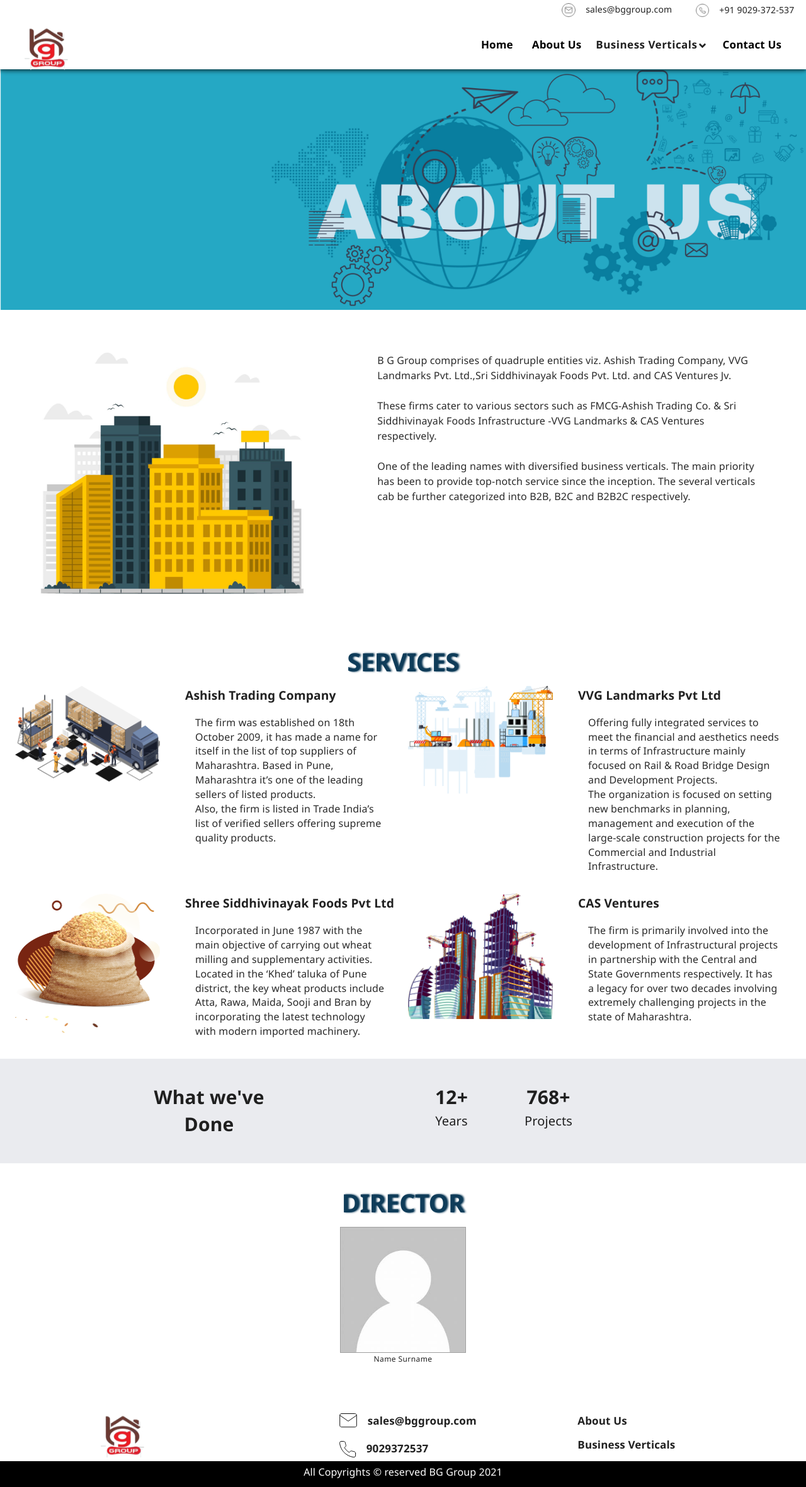
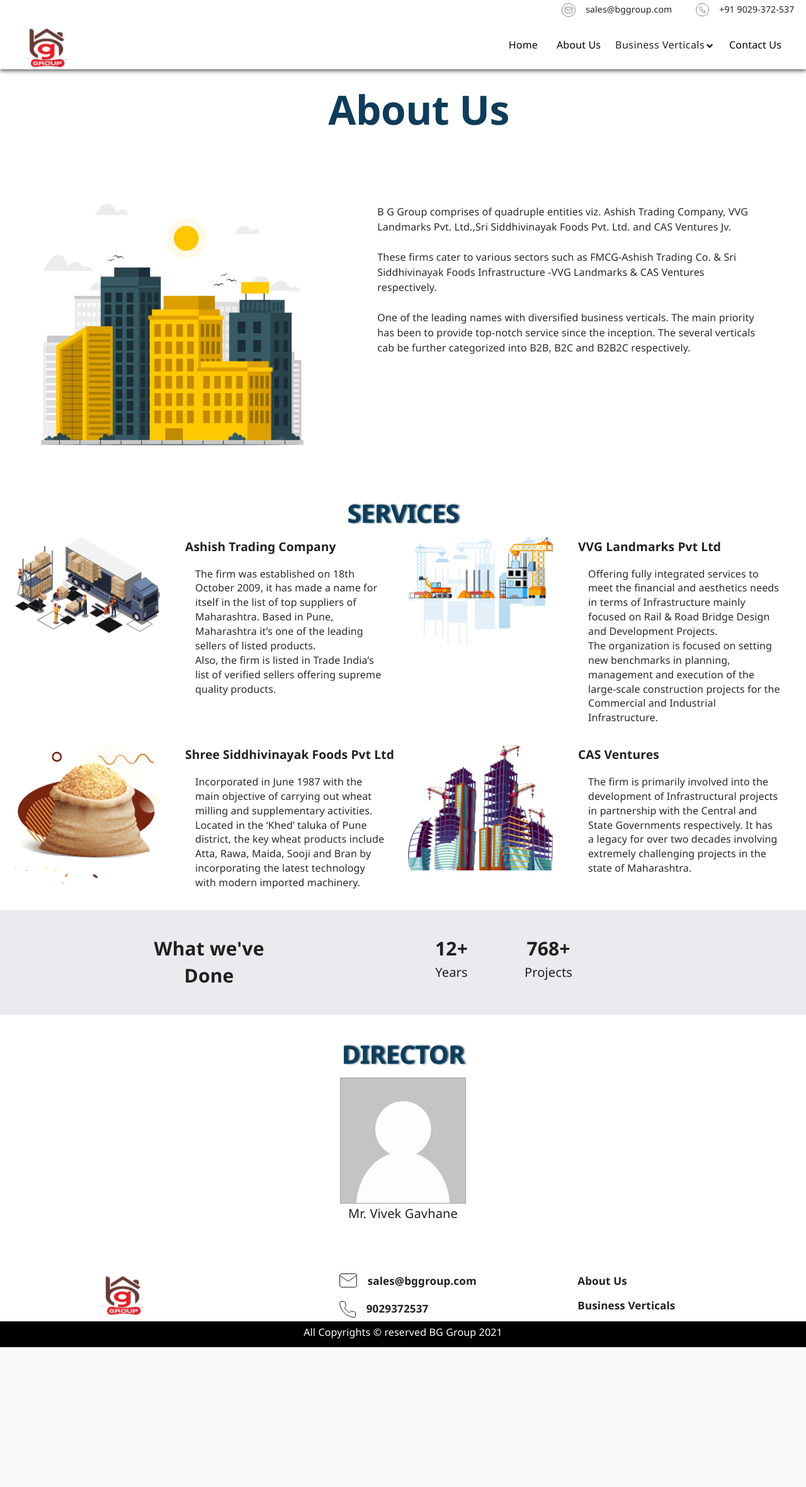
Before and after one commit to gaurighadge10/BGGroup, a Next.js app: page /Aboutus in a window 1280 px wide. Shown: the whole page at 63% size. After the commit the page ends 2139 px from the top, so only its background shows below. Built offline with nearby package versions, Linux system fonts and the light colour scheme.

Commit message:
Styling changes

```diff
--- a/components/Navbar/Dropdown.js
+++ b/components/Navbar/Dropdown.js
@@ -45,7 +45,7 @@
   return (
     <>
       <Box>
-        <Button onClick={handleClick} style={{textTransform: "none",fontWeight:"600",fontSize:"17px"}}>
+        <Button onClick={handleClick} style={{textTransform: "none",fontSize:"16px"}}>
           Business Verticals<FaAngleDown className={classes.dropdownIcon} />
         </Button>
 
@@ -56,6 +56,7 @@
         open={open}
         onClose={handleClose}
         onClick={handleClose}
+        className={classes.menuListContainer}
         // transformOrigin={{ horizontal: 'right', vertical: 'top' }}
         // anchorOrigin={{ horizontal: 'right', vertical: 'bottom' }}
       >
@@ -71,7 +72,6 @@
                 {menu.title}
               </Link>
             </MenuItem>
-          <Divider />
         <br />
       </div>
       ))}
--- a/components/Navbar/NavbarStyle.js
+++ b/components/Navbar/NavbarStyle.js
@@ -13,6 +13,14 @@
   },
   mainbar: {
     flexGrow: 1,
+  },
+  menuListContainer:{
+    '& ul':{
+      padding: '0 !important',
+      '& div':{
+        borderBottom: '1px solid grey'
+      }
+    }
   },
   sectionDesktop: {
     display: 'none',
@@ -49,10 +57,12 @@
     '& ul': {
       listStyle: 'none',
       '& li': {
+        fontSize:'16px !important',
         margin: '10px 0px',
       },
     },
   },
 
+
 }));
 export default useStyles;
--- a/pages/Aboutus.js
+++ b/pages/Aboutus.js
@@ -10,12 +10,9 @@
   return (
     <>
       <Layout title="Aboutus" >
-        {/* <Grid item xs={12} sm={12} md={12}>
-          <Image src={AboutUsBanner} alt="Picture of the author" />
-        </Grid> */}
         <div className="aboutUs">
         <Typography variant="h1" component="div">
-          <center>
+          <center style={{fontSize:"4rem",fontWeight:600}}>
             About Us
           </center>
         </Typography>
@@ -77,8 +74,8 @@
           <Grid style={{height:"200px",width:"200px" ,border:"1px solid #9E9E9E"}}>
             <Image src={Director} alt="Picture of the director" />
           </Grid>
-          <Typography variant="caption" gutterBottom component="div">
-            Name Surname
+          <Typography variant="h6" gutterBottom component="div">
+          Mr. Vivek Gavhane
           </Typography>
         </center>
       </Layout>
--- a/pages/contact.js
+++ b/pages/contact.js
@@ -14,7 +14,7 @@
         </Grid> */}
         <div className="contactUs">
         <Typography variant="h1" component="div">
-          <center>
+          <center style={{fontSize:"4rem",fontWeight:600}}>
             Contact Us
           </center>
         </Typography>
@@ -31,7 +31,9 @@
               <br />
               <div class="mapouter">
                 <div class="gmap_canvas">
-                  <iframe width="400" height="400" id="gmap_canvas" src="https://maps.google.com/maps?q=hadapsar,pune,411038&t=&z=13&ie=UTF8&iwloc=&output=embed" frameborder="0" scrolling="no" marginheight="0" marginwidth="0">
+                  <iframe width="320" height="400" id="gmap_canvas"
+                  src="https://maps.google.com/maps?q=hadapsar,pune,411038&t=&z=13&ie=UTF8&iwloc=&output=embed"
+                  frameborder="0" scrolling="no" marginheight="0" marginwidth="0">
                   </iframe>
                 </div>
               </div>
--- a/styles/globals.css
+++ b/styles/globals.css
@@ -130,8 +130,8 @@
   }
 
 .navList{
-  font-size:17px;
-  font-weight:600;
+  font-size:16px;
+  font-weight:500;
 }
 .businessTypography{
   font-weight: 500 !important;
@@ -176,7 +176,7 @@
 
 @media screen and (max-width: 600px) {
   .contacttextfield {
-    width:350px !important;
+    width:250px !important;
   }}
 
 .contactbutton{
@@ -203,30 +203,43 @@
     background-image:none;
     color:#0F3C59 !important;
     padding: 4em;
+
     display: inline !important;
-    text-indent: 50px;
-    height:30vh;
+    text-indent: 20px;
+    height:20vh;
     background-size: cover;
     font-weight: 700 !important;
   }}
   @media only screen and (min-width: 768px) {
     .aboutUs{
-      background-image: url('../utils/images/aboutUs/aboutUsBanner.png');
-      text-indent: -9999px;
-      height:50vh;
+    background-image:none;
+    color:#0F3C59 !important;
+    padding: 4em;
+    display: inline !important;
+    text-indent: 50px;
+    height:20vh;
+    font-size: 20px !important;
+    background-size: cover;
+    font-weight: 700 !important;
     }
   }
   .contactUs{
     background-image: url('../utils/images/contactus/contactusbanner.png');
     text-indent: -9999px;
-    height:50vh;
+    height:50vh !important;
     background-size: cover;
   }
   @media only screen and (min-width: 768px) {
     .contactUs{
-      background-image: url('../utils/images/contactus/contactusbanner.png');
-      text-indent: -9999px;
-      height:30vh;
+    background-image:none;
+    color:#0F3C59 !important;
+    padding: 4em;
+    display: inline !important;
+    text-indent: 50px;
+    height:20vh;
+    font-size: 20px !important;
+    background-size: cover;
+    font-weight: 700 !important;
     }
   }
   @media screen and (max-width: 600px) {
@@ -260,12 +273,18 @@
   padding-top:5px !important;
 }
 
-@media only screen and (min-width: 1280px) {
+@media only screen and (max-width: 1230px) {
   .navbarInfo {
-    direction:column !important;
+    /* direction:row !important;
+    margin-left:1em !important; */
     /* justify-content:flex-end !important; */
-    align-items:center !important;
-    /* margin-left:0rem !important;
-    padding-top:0px !important; */
+    /* padding: 0rem !important; */
+    display: none !important;
   }
 }
+
+@media only screen and (max-width: 700px) {
+  .navbarInfo {
+    display: none !important;
+  }
+}
```
